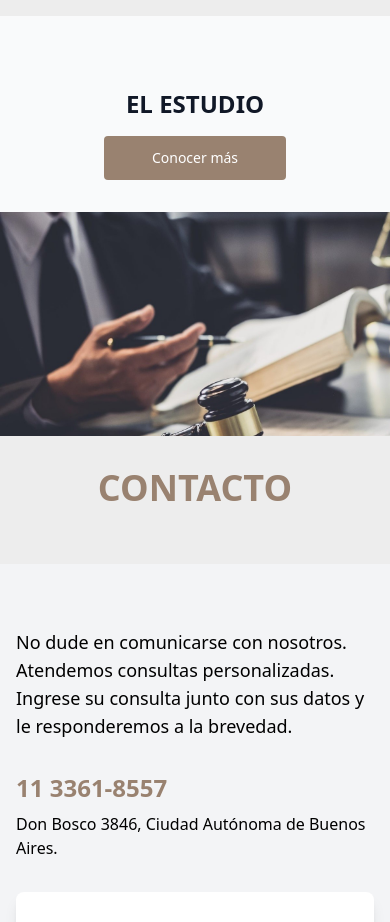
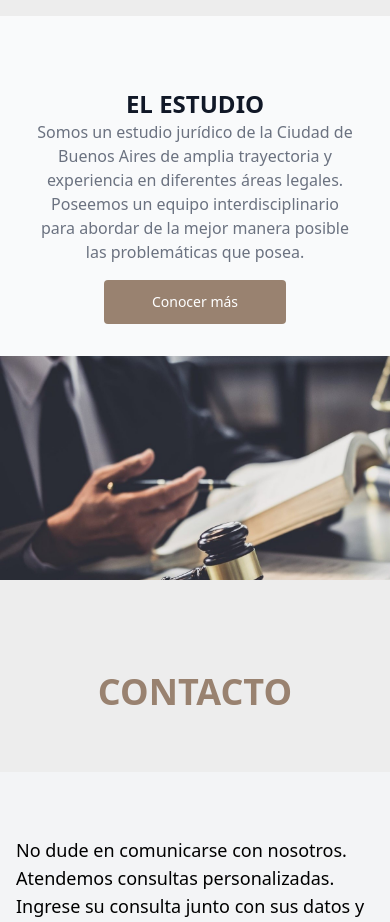
Before and after one commit to JuanPanizzi/Estudio-jur-dico, a React (Vite) app: page / in a window 390 px wide. Shown: the part 3140-4062 px from the top of the page. Built offline with nearby package versions, Linux system fonts and the light colour scheme.

Commit message:
responsive styles added

```diff
--- a/src/components/Nosotros.tsx
+++ b/src/components/Nosotros.tsx
@@ -1,14 +1,14 @@
 import lawyer from '../recursos/copia1.jpg'
 export const Nosotros = () => {
   return (
-<section className="overflow-hidden bg-gray-50 sm:grid sm:grid-cols-2 " id='nosotros'>
+<section className="overflow-hidden bg-gray-50 sm:grid sm:grid-cols-2" id='nosotros'>
   <div className="p-8 md:p-12 lg:px-16 lg:py-24">
     <div className="mx-auto max-w-xl text-center ltr:sm:text-left rtl:sm:text-right mt-10">
       <h2 className="text-2xl font-bold text-gray-900 md:text-3xl">
         EL ESTUDIO
       </h2>
 
-      <p className="hidden text-gray-500 md:mt-4 md:block">
+      <p className=" text-gray-500 md:mt-4 md:block">
       Somos un estudio jurídico de la Ciudad de Buenos Aires de amplia trayectoria y experiencia en diferentes áreas legales.
       Poseemos un equipo interdisciplinario para abordar de la mejor manera posible las problemáticas que posea.</p>
 
--- a/src/components/Separador.tsx
+++ b/src/components/Separador.tsx
@@ -1,9 +1,9 @@
 import { SeparadorProps } from '../interfaces/Separador'
 
-export const Separador: React.FC<SeparadorProps>= ({title}) => {
+export const Separador = ({title}: SeparadorProps) => {
 
   return (
-    <div className='bg-custom-gris2 h-32 text-center pt-5 '>
+    <div className={ `bg-custom-gris2  text-center ${title == 'CONTACTO' ? ' pt-20 h-48' : '  h-32 pt-5' }`}>
       <h1 className='text-4xl font-extrabold text-black pt-3 text-custom-marron1'>{title}</h1>
     </div>
   )
```
